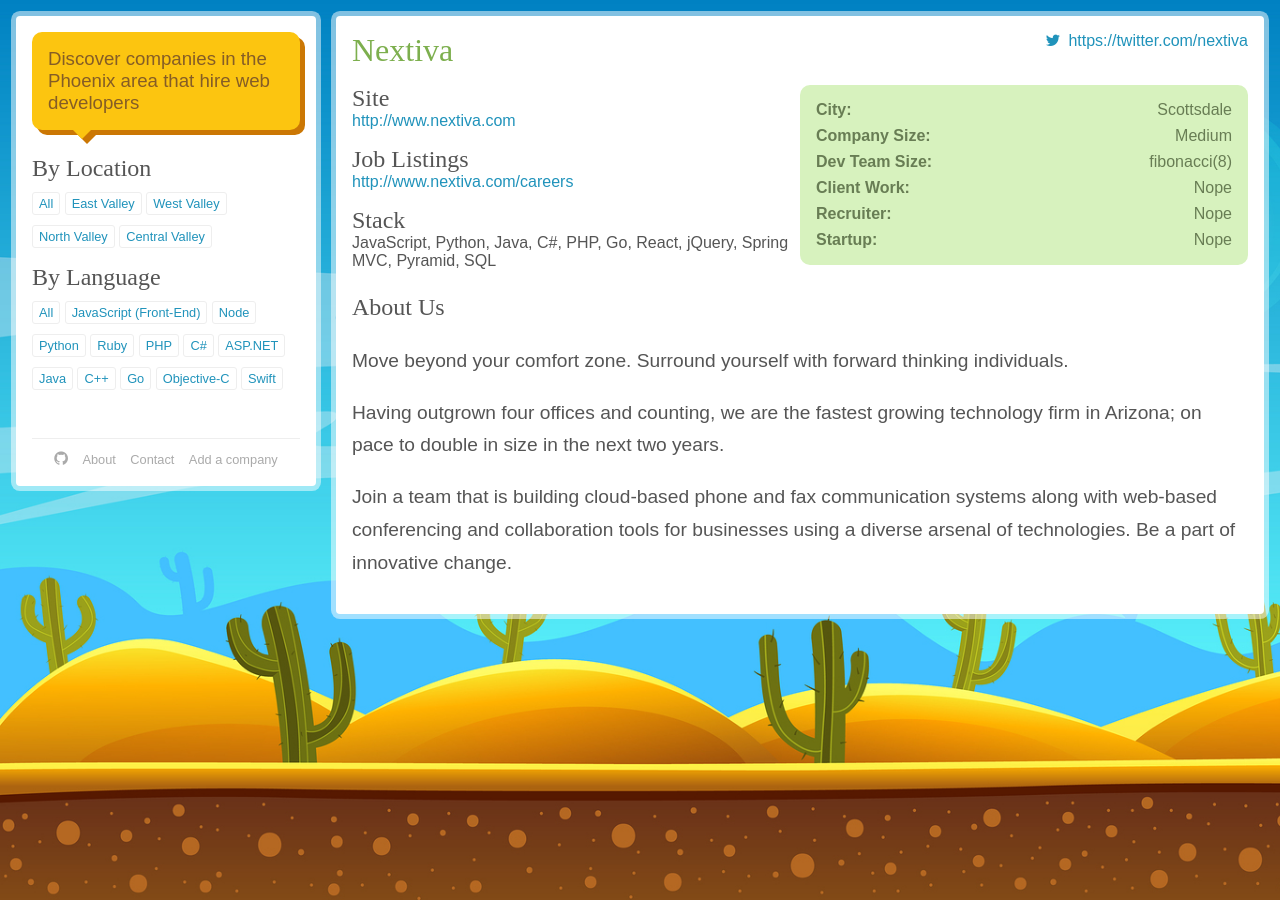
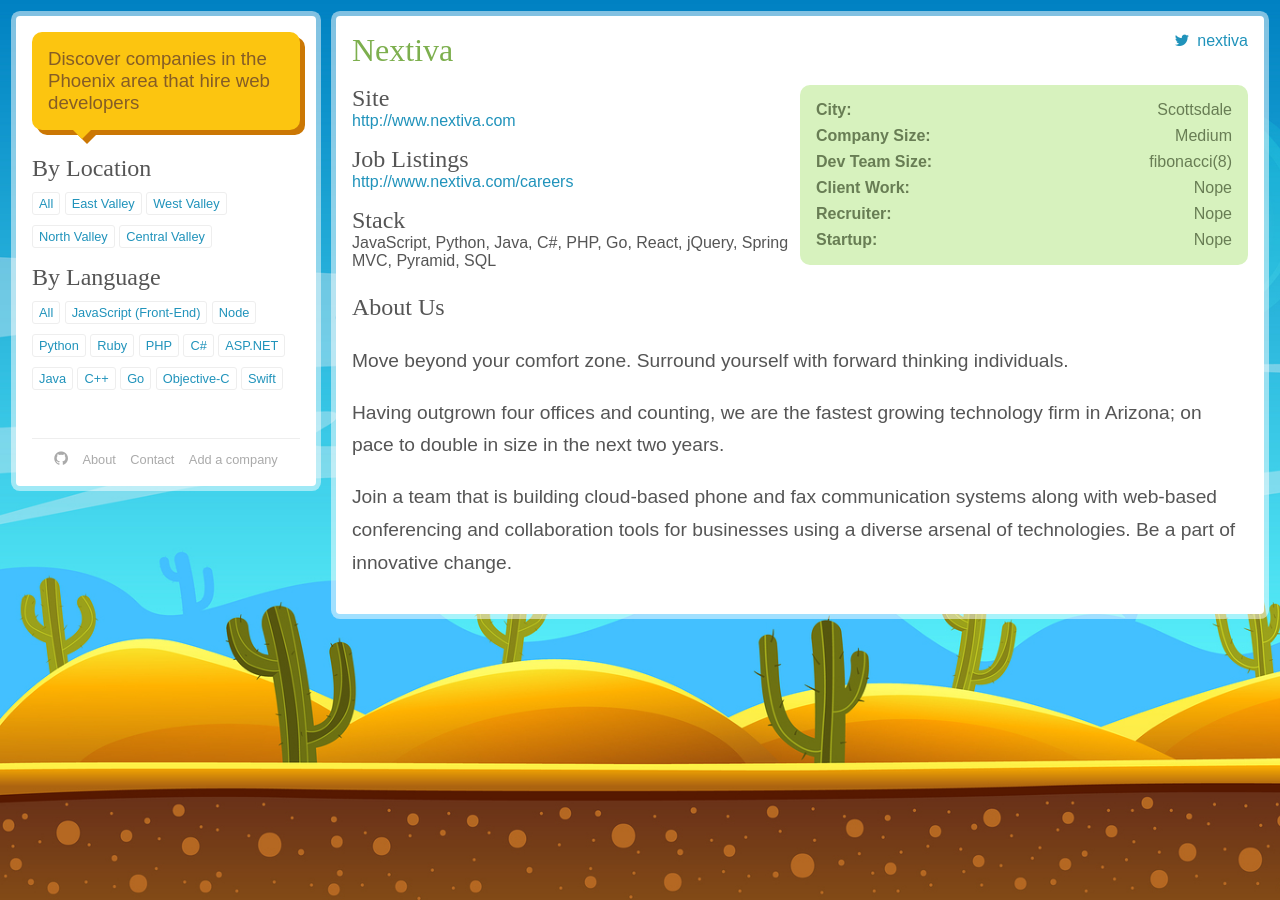
Before and after one commit to bradwestfall/webdevphoenix, a Jekyll site: the page built from companies/nextiva.md, in a window 1280 px wide. Built offline with Jekyll 4.4.1, drawn with Linux system fonts in a browser that asks for light colours; nearby versions of some CDN libraries; some web fonts are replaced; some of the changed lines change nothing that is shown.

Commit message:
Update nextiva.md

```diff
--- a/companies/nextiva.md
+++ b/companies/nextiva.md
@@ -14,7 +14,7 @@
 startup: false
 website: http://www.nextiva.com
 job_listings: http://www.nextiva.com/careers
-twitter: https://twitter.com/nextiva
+twitter: nextiva
 fa: fa-cloud
 ---
 
```
